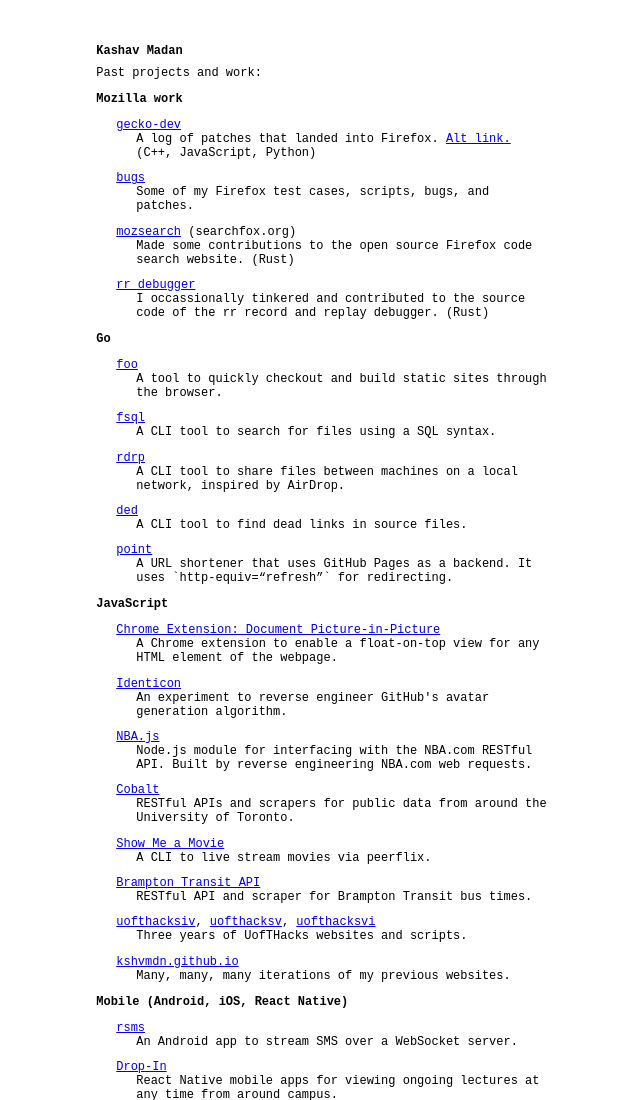
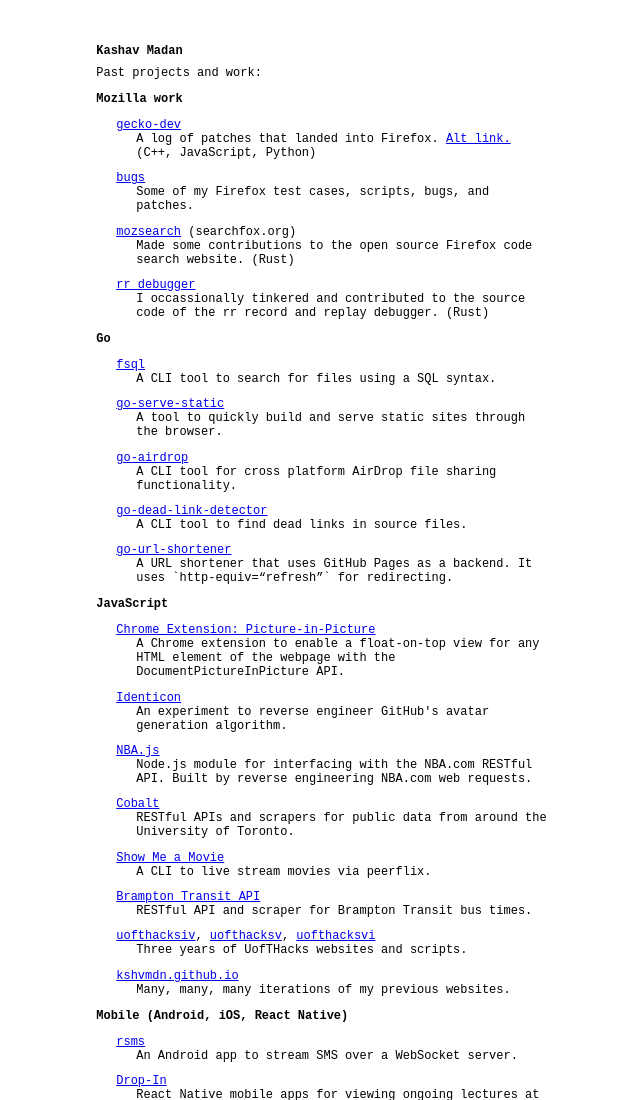
Before and after one commit to kashav/kashav.ca, a plain HTML site: page portfolio/index.html in a window 1280 px wide. Shown: the top 1100 px of the page, without its empty margins (317-957 px from the left). Drawn offline with Linux system fonts and the light colour scheme.

Commit message:
Update some project names

```diff
--- a/portfolio/index.html
+++ b/portfolio/index.html
@@ -59,21 +59,20 @@
         </dl>
         <p><strong>Go</strong></p>
         <dl>
-          <dt><a href="https://github.com/kashav/foo">foo</a></dt>
+          <dt><a href="https://github.com/kashav/fsql">fsql</a></dt>
+          <dd>A CLI tool to search for files using a SQL syntax.</dd>
+          <dt><a href="https://github.com/kashav/go-serve-static">go-serve-static</a></dt>
           <dd>
-            A tool to quickly checkout and build static sites through the
+            A tool to quickly build and serve static sites through the
             browser.
           </dd>
-          <dt><a href="https://github.com/kashav/fsql">fsql</a></dt>
-          <dd>A CLI tool to search for files using a SQL syntax.</dd>
-          <dt><a href="https://github.com/kashav/rdrp">rdrp</a></dt>
+          <dt><a href="https://github.com/kashav/go-airdrop">go-airdrop</a></dt>
           <dd>
-            A CLI tool to share files between machines on a local network,
-            inspired by AirDrop.
+            A CLI tool for cross platform AirDrop file sharing functionality.
           </dd>
-          <dt><a href="https://github.com/kashav/ded">ded</a></dt>
+          <dt><a href="https://github.com/kashav/go-dead-link-detector">go-dead-link-detector</a></dt>
           <dd>A CLI tool to find dead links in source files.</dd>
-          <dt><a href="https://github.com/kashav/point">point</a></dt>
+          <dt><a href="https://github.com/kashav/go-url-shortener">go-url-shortener</a></dt>
           <dd>
             A URL shortener that uses GitHub Pages as a backend. It uses
             `http-equiv=“refresh”` for redirecting.
@@ -83,12 +82,12 @@
         <dl>
           <dt>
             <a href="https://github.com/kashav/chrome-ext-document-pip"
-              >Chrome Extension: Document Picture-in-Picture</a
+              >Chrome Extension: Picture-in-Picture</a
             >
           </dt>
           <dd>
             A Chrome extension to enable a float-on-top view for any HTML
-            element of the webpage.
+            element of the webpage with the DocumentPictureInPicture API.
           </dd>
           <dt><a href="https://github.com/kashav/identicon">Identicon</a></dt>
           <dd>
```
